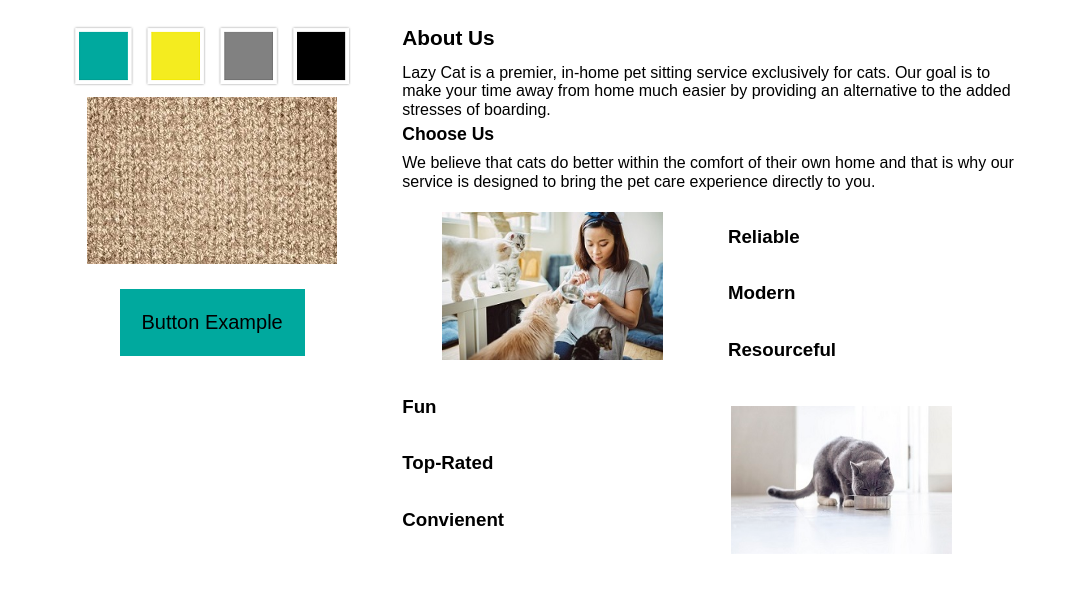
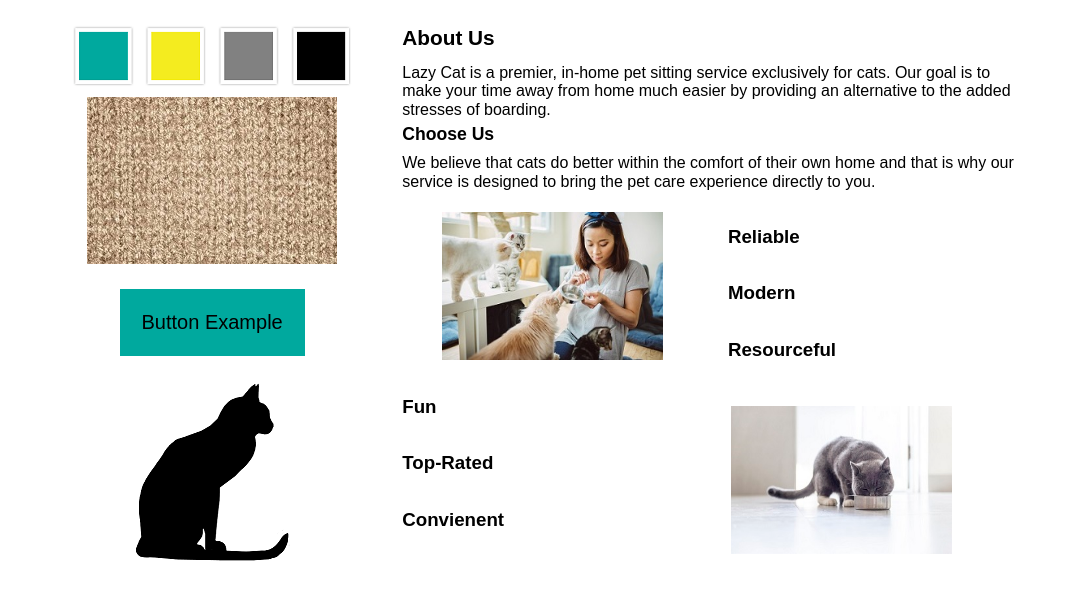
Before and after one commit to shannon8611/project_final2_adams_shannon, a plain HTML site: page index.html in a window 1280 px wide. Shown: the part 180-780 px from the top of the page, without its empty margins (106-1174 px from the left). Drawn offline with Linux system fonts and the light colour scheme.

Commit message:
add black cat picture in aside

```diff
--- a/index.html
+++ b/index.html
@@ -87,13 +87,18 @@
           <img src="img/texture.jpg" alt="Texture">
         </article>
 
-      <article id="button">
-        <a href="#" target="_blank">
+        <article id="button">
+            <a href="#" target="_blank">
                   <button type="button">
                   Button Example
                   </button>
-              </a>
-          </article>
+            </a>
+        </article>
+
+        <article id="colors">
+            <img src="img/blackcat.png" alt="Cat">
+        </article>
+
       </aside>
   </div>
 
```
Also changed, not shown: img/blackcat.png (added).
